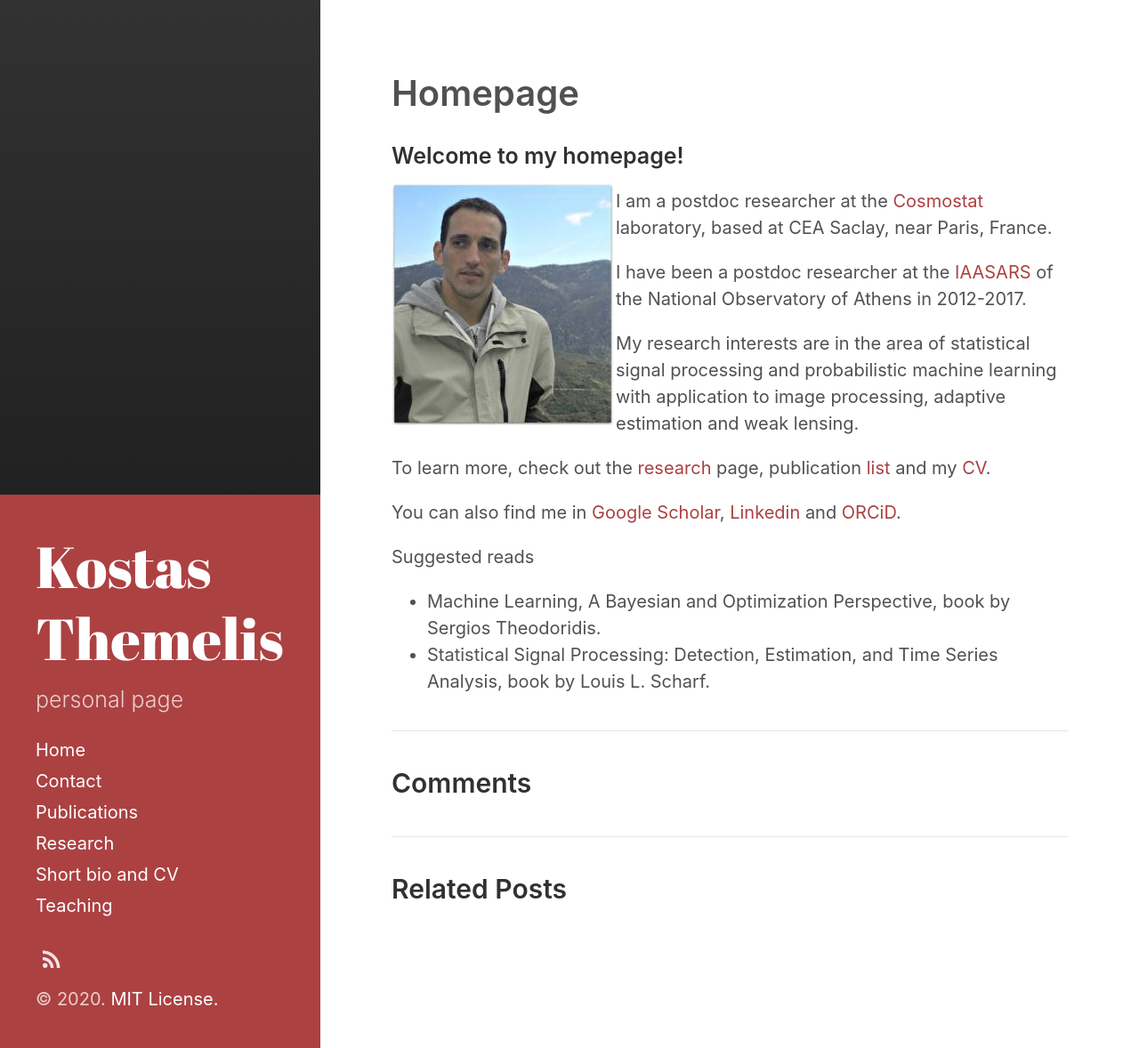
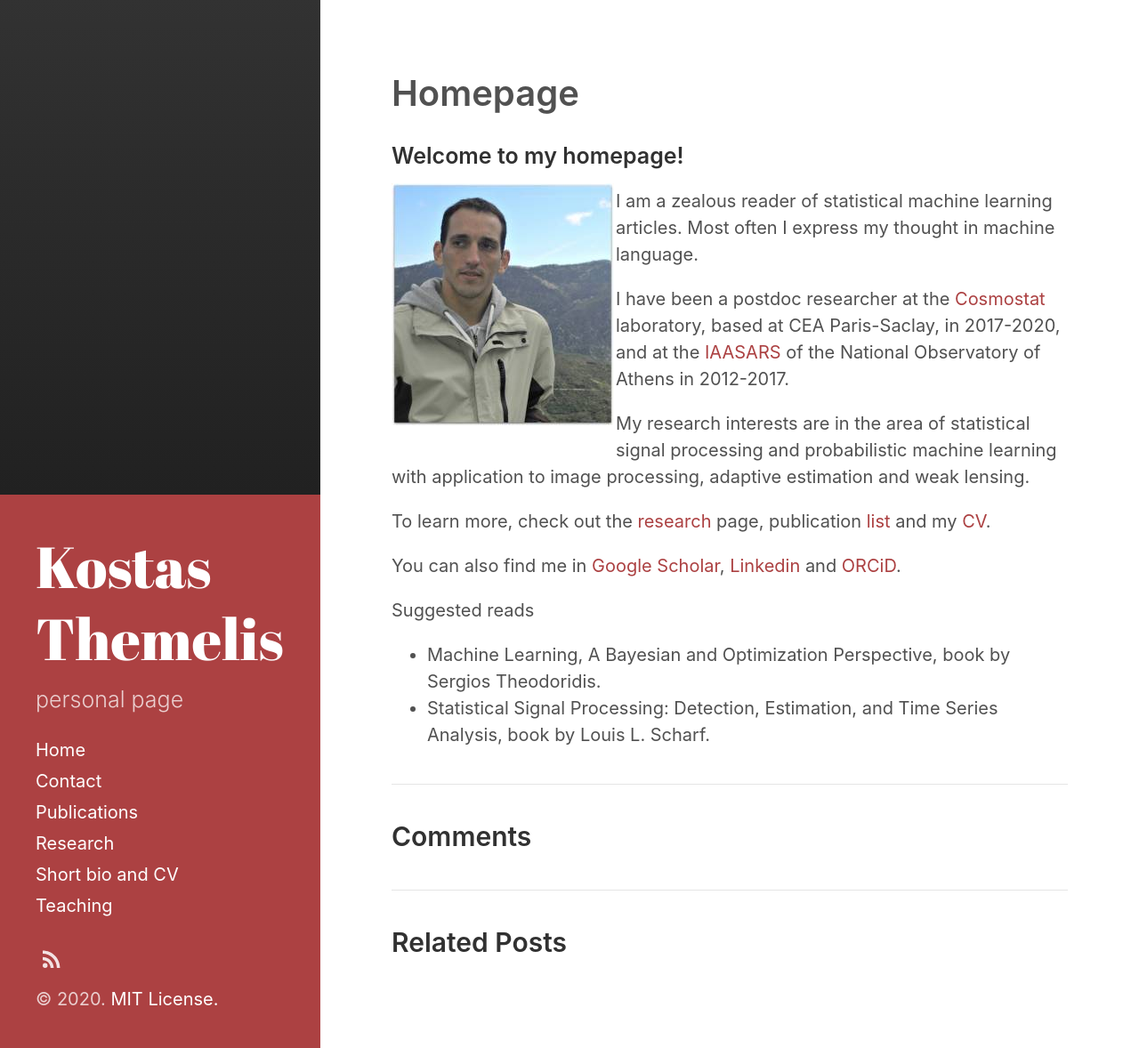
Before and after one commit to themelis/themelis.github.io, a Jekyll site: the page built from _posts/2017-06-01-homepage.md, in a window 1280 px wide. Shown: the whole page at 89% size. Built offline with Jekyll 4.4.1, drawn with Linux system fonts in a browser that asks for light colours.

Commit message:
status update

```diff
--- a/_posts/2017-06-01-homepage.md
+++ b/_posts/2017-06-01-homepage.md
@@ -9,9 +9,9 @@
 
 ![me](/images/dscn2366_2_.jpg){:class="img-inline"}
 
-I am a postdoc researcher at the [Cosmostat](http://www.cosmostat.org/) laboratory, based at CEA Saclay, near Paris, France.
+I am a zealous reader of statistical machine learning articles. Most often I express my thought in machine language.
 
-I have been a postdoc researcher at the [IAASARS](https://www.astro.noa.gr/en/main/) of the National Observatory of Athens in 2012-2017.
+I have been a postdoc researcher at the [Cosmostat](http://www.cosmostat.org/) laboratory, based at CEA Paris-Saclay, in 2017-2020, and at the [IAASARS](https://www.astro.noa.gr/en/main/) of the National Observatory of Athens in 2012-2017.
 
 My research interests are in the area of statistical signal processing and probabilistic machine learning with application to image processing, adaptive estimation and weak lensing.
 
```
